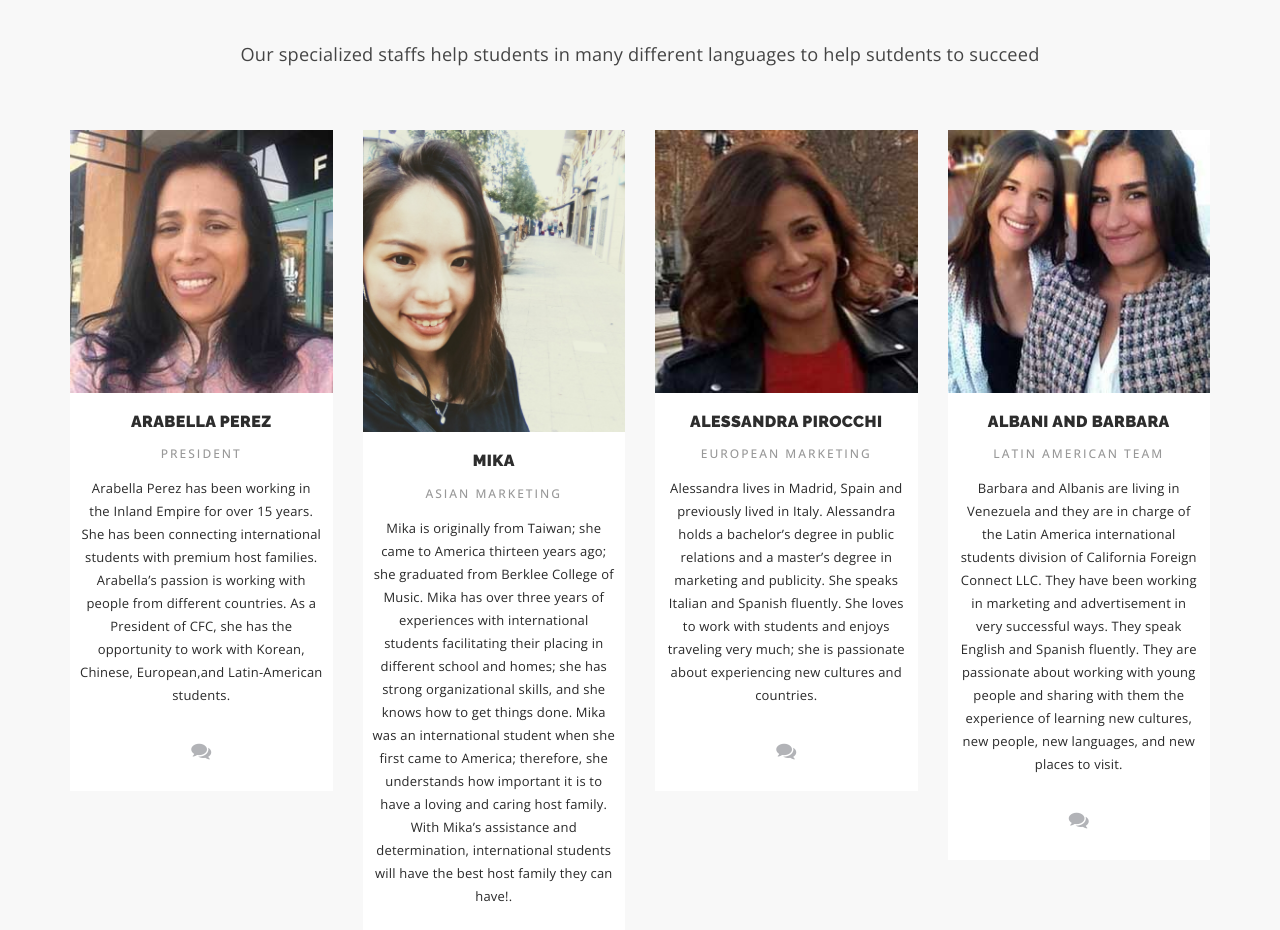
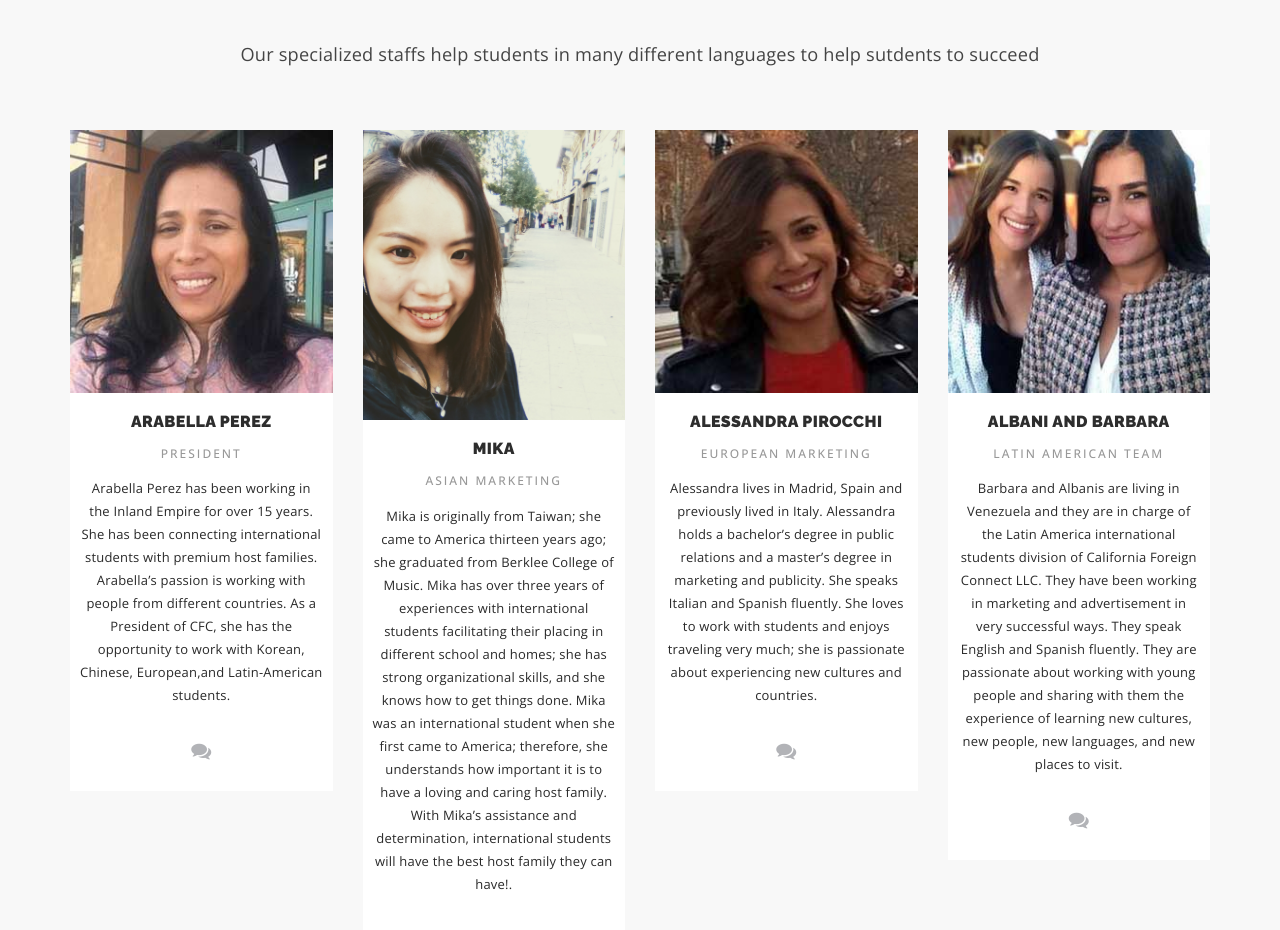
Before and after one commit to CFCLLC/CFCLLC.github.io, a plain HTML site: page index.html in a window 1280 px wide. Shown: the part 4220-5150 px from the top of the page. Drawn offline with nearby package versions, Linux system fonts and the light colour scheme; files whose address does not match are found by name.

Commit message:
Update index.html

```diff
--- a/index.html
+++ b/index.html
@@ -471,7 +471,7 @@
 					<div class="col-md-3">
 						<div class="team-item">
 							<div class="team-image">
-								<img src="images/demo/Mika3.jpg" class="team-img" alt="author">
+								<img src="images/demo/Mika4.jpg" class="team-img" alt="author">
 							</div>
 							<div class="team-text">
 								<h3>MIKA</h3>
```
